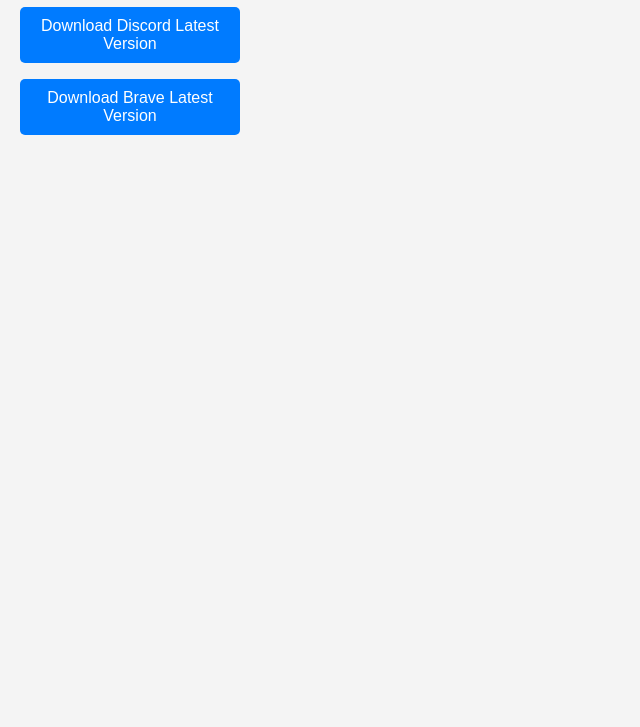
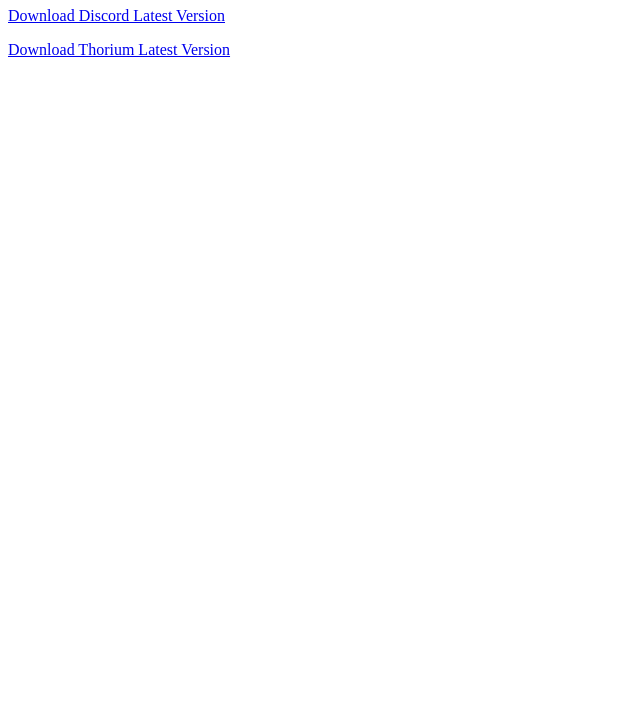
Before and after one commit to aidentallen/aidentallen.github.io, a plain HTML site: page index.html in a window 1280 px wide. Shown: the part 73-800 px from the top of the page, without its empty margins (0-640 px from the left). Drawn offline with Linux system fonts and the light colour scheme.

Commit message:
index.html hopefully fixed

```diff
--- a/index.html
+++ b/index.html
@@ -4,34 +4,10 @@
     <meta charset="UTF-8">
     <meta name="viewport" content="width=device-width, initial-scale=1.0">
     <title>Download Links</title>
-    <style>
-        body {
-            font-family: Arial, sans-serif;
-            margin: 20px;
-            background-color: #f4f4f4;
-        }
-        h1 {
-            color: #333;
-        }
-        a {
-            display: block;
-            margin: 10px 0;
-            padding: 10px;
-            background-color: #007bff;
-            color: white;
-            text-decoration: none;
-            border-radius: 5px;
-            width: 200px;
-            text-align: center;
-        }
-        a:hover {
-            background-color: #0056b3;
-        }
-    </style>
 </head>
 <body>
     <h1>Download Links</h1>
-    <p><a href="https://discord.com/api/downloads/distributions/app/installers/latest?channel=stable&platform=win&arch=x64" download>Download Discord Latest Version</a></p>
-    <p><a href="https://laptop-updates.brave.com/download/BRV013?bitness=64" download>Download Brave Latest Version</a></p>
+    <p><a href="https://link-to-latest-discord-version" download>Download Discord Latest Version</a></p>
+    <p><a href="https://link-to-latest-thorium-version" download>Download Thorium Latest Version</a></p>
 </body>
 </html>
```
